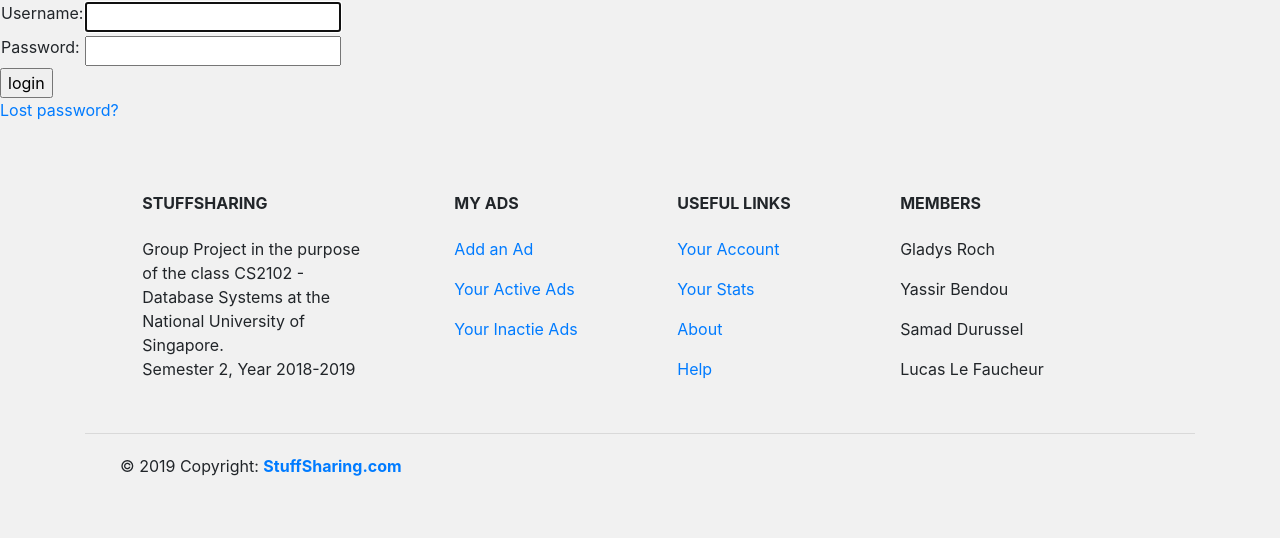
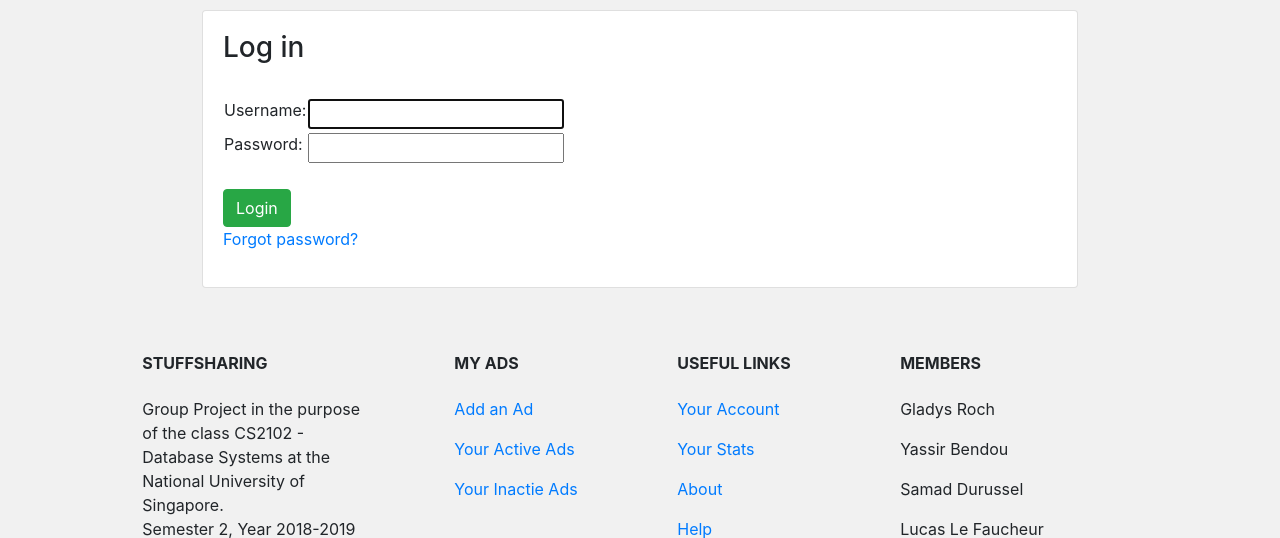
Before and after one commit to lucaslefaucheur/cs2102StuffSharing, a Django app: page /accounts/login/ in a window 1280 px wide. Shown: the part 56-594 px from the top of the page. Run offline with Django 3.2, Linux system fonts and the light colour scheme; some libraries are stand-ins or nearby versions.

Commit message:
style for login + signup

```diff
--- a/django_project/stuffsharing/templates/registration/login.html
+++ b/django_project/stuffsharing/templates/registration/login.html
@@ -1,15 +1,18 @@
 {% extends 'stuffsharing/base.html' %}
 
+{% block title %}Login{% endblock title %}
 {% block content %}
 
+<div style="margin-left: 15%; margin-right: 15%;">
+    <div class="card">
+        <h3>Log in</h3><br>
         {% if form.errors %}
             <p>Your username and password didn't match. Please try again.</p>
         {% endif %}
 
         {% if next %}
             {% if user.is_authenticated %}
-    <p>Your account doesn't have access to this page. To proceed,
-    please login with an account that has access.</p>
+                <p>Your account doesn't have access to this page. To proceed, please login with an account that has access.</p>
             {% else %}
                 <p>Please login to see this page.</p>
             {% endif %}
@@ -18,23 +21,23 @@
         <form method="post" action="{% url 'login' %}">
             {% csrf_token %}
             <table>
-
                 <tr>
                     <td>{{ form.username.label_tag }}</td>
                     <td>{{ form.username }}</td>
                 </tr>
-
                 <tr>
                     <td>{{ form.password.label_tag }}</td>
                     <td>{{ form.password }}</td>
                 </tr>
             </table>
-
-<input type="submit" value="login" />
-<input type="hidden" name="next" value="{{ next }}" />
+            <br>
+            <input type="submit" value="Login" class="btn btn-success"/>
+            <input type="hidden" name="next" value="{{ next }}"/>
         </form>
 
         {# Assumes you setup the password_reset view in your URLconf #}
-<p><a href="{% url 'password_reset' %}">Lost password?</a></p>
+        <p><a href="{% url 'password_reset' %}">Forgot password?</a></p>
+    </div>
+</div>
 
 {% endblock %}
```
Also changed, not shown: django_project/stuffsharing/templates/stuffsharing/signup.html (+13 -6 lines), django_project/db.sqlite3. Lines whose indentation alone changed are shown as unchanged.
